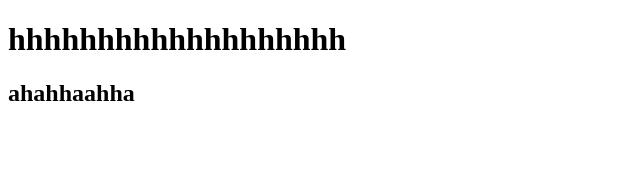
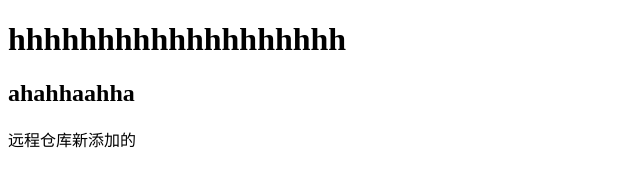
Before and after one commit to 17667411546/test0408, a plain HTML site: page index.html in a window 1280 px wide. Shown: the whole page, without its empty margins (0-640 px from the left). Drawn offline with Linux system fonts and the light colour scheme.

Commit message:
第三次修改

```diff
--- a/index.html
+++ b/index.html
@@ -8,5 +8,6 @@
 <body>
     <h1>hhhhhhhhhhhhhhhhhhh</h1>
     <h2>ahahhaahha</h2>
+    <p>远程仓库新添加的</p>
 </body>
 </html>
```
